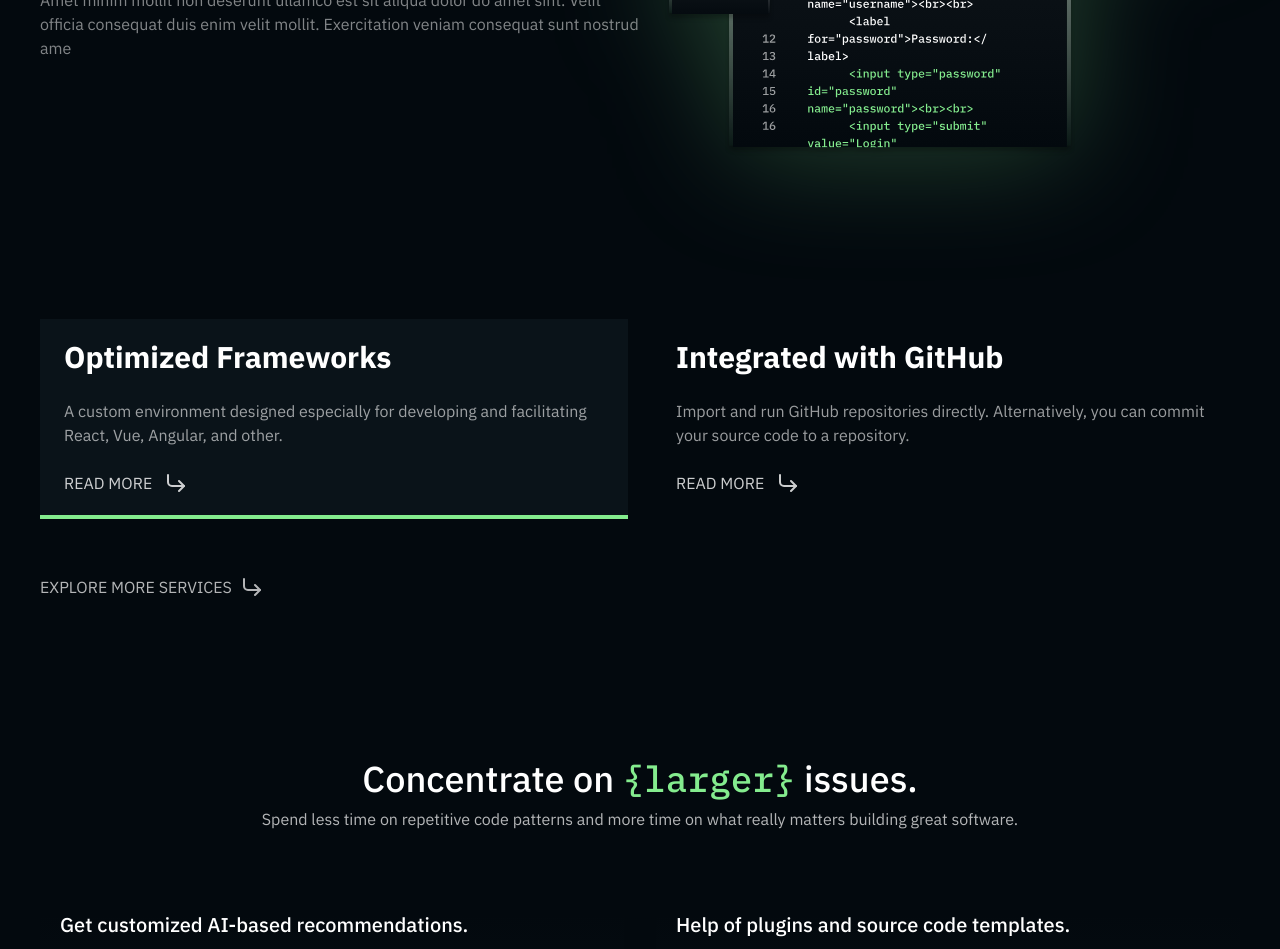
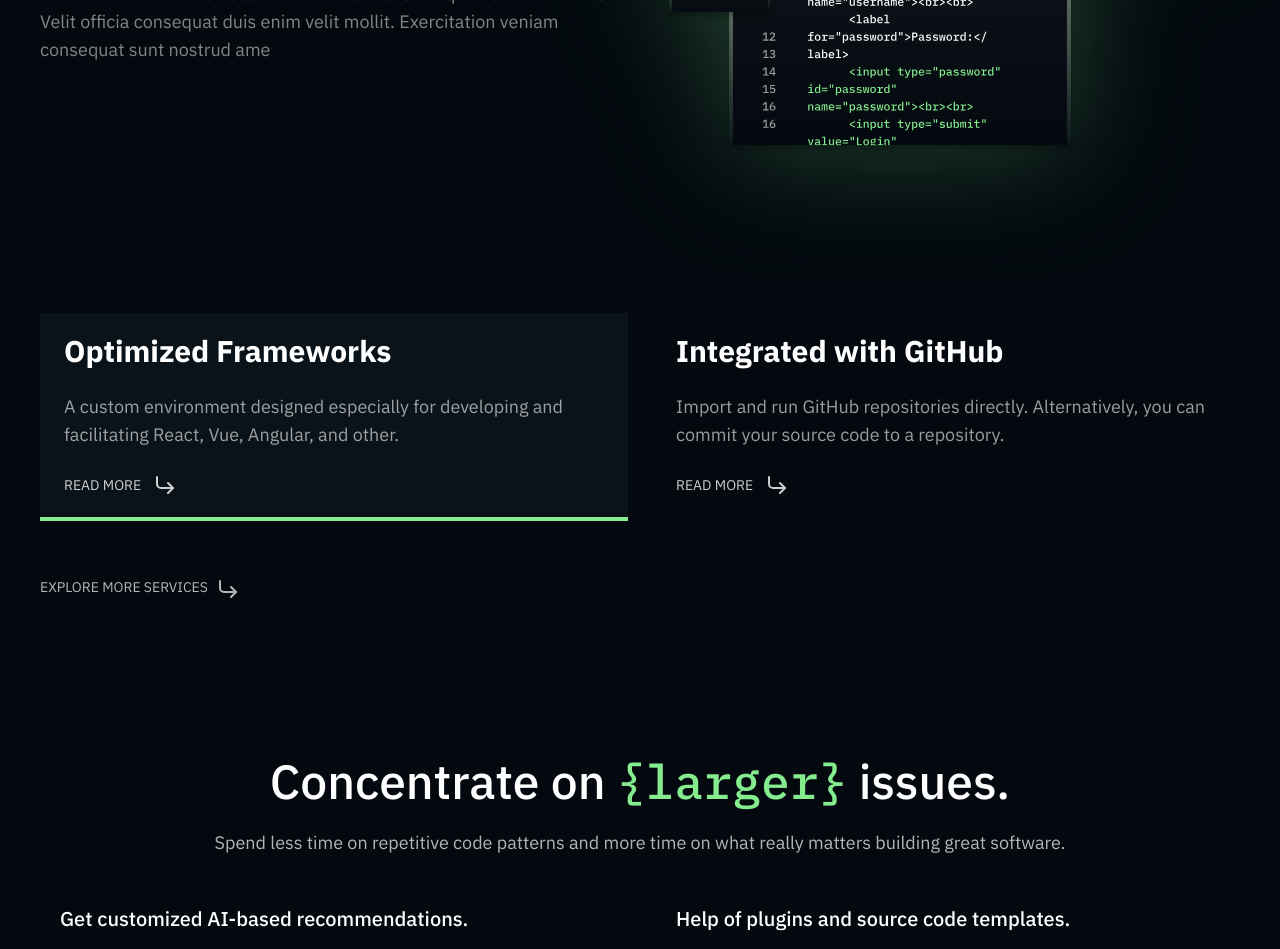
Before and after one commit to abdul-musabbir/md-abdul-mottalib, a React (Vite) app: page / in a window 1280 px wide. Shown: the part 1848-2797 px from the top of the page. Built offline with nearby package versions, Linux system fonts and the light colour scheme.

Commit message:
update all section

```diff
--- a/src/components/CardBox.jsx
+++ b/src/components/CardBox.jsx
@@ -9,14 +9,14 @@ export default function CardBox() {
           <h3 className="text-2xl font-bold xl:text-3xl">
             Optimized Frameworks
           </h3>
-          <p className=" opacity-60">
+          <p className=" opacity-60 lg:text-lg">
             A custom environment designed especially for developing and
             facilitating React, Vue, Angular, and other.
           </p>
 
           <Link
             to={""}
-            className="uppercase opacity-80 flex gap-3 items-center"
+            className="uppercase opacity-80 flex gap-3 items-center lg:text-sm"
           >
             read more <CornerDownRightIcon />
           </Link>
@@ -28,14 +28,14 @@ export default function CardBox() {
           <h3 className="text-2xl font-bold xl:text-3xl">
             Integrated with GitHub
           </h3>
-          <p className=" opacity-60">
+          <p className=" opacity-60 lg:text-lg">
             Import and run GitHub repositories directly. Alternatively, you can
             commit your source code to a repository.
           </p>
 
           <Link
             to={""}
-            className="uppercase opacity-80 flex gap-3 items-center"
+            className="uppercase opacity-80 flex gap-3 items-center lg:text-sm"
           >
             read more <CornerDownRightIcon />
           </Link>
@@ -43,7 +43,7 @@ export default function CardBox() {
       </div>
 
       <div className="xl:mt-8">
-        <Link to={"/"} className="uppercase flex gap-2 opacity-70">
+        <Link to={"/"} className="uppercase flex gap-2 opacity-70 lg:text-sm">
           explore more services <CornerDownRightIcon />
         </Link>
       </div>
--- a/src/components/CircleProvides.jsx
+++ b/src/components/CircleProvides.jsx
@@ -16,7 +16,7 @@ export default function CircleProvides() {
 
           <div className="flex flex-col md:grid md:grid-cols-2 md:gap-10 md:mt-10 gap-16 mt-5">
             <div className="flex flex-col gap-5">
-              <p className="opacity-65">
+              <p className="opacity-65 lg:text-lg">
                 Create issues, sections into tasks, track relationships, add
                 custom spaces, and initiate discussions. Visualize large
                 projects with spreadsheets or codeboards, and use the help of
--- a/src/components/Concentrate.jsx
+++ b/src/components/Concentrate.jsx
@@ -3,21 +3,21 @@ import CodeImage from "../assets/img/frame2.svg";
 import ContentBox from "./ContentBox";
 export default function Concentrate() {
   return (
-    <div className="">
-      <div className="flex flex-col gap-2">
-        <h2 className="text-3xl text-center font-medium xl:text-4xl">
+    <div className="flex flex-col gap-12">
+      <div className="flex flex-col gap-6">
+        <h2 className="text-3xl text-center font-medium lg:text-5xl">
           Concentrate on{" "}
           <span className="ibm-plex-mono text-greens">{"{larger}"}</span>{" "}
           issues.
         </h2>
 
-        <p className="opacity-70 text-center">
+        <p className="opacity-70 text-center lg:text-lg">
           Spend less time on repetitive code patterns and more time on what
           really matters building great software.
         </p>
       </div>
 
-      <div className="mt-20">
+      <div className="">
         <ContentBox data={data} />
       </div>
     </div>
--- a/src/components/DevelopSection.jsx
+++ b/src/components/DevelopSection.jsx
@@ -10,7 +10,7 @@ export default function DevelopSection() {
             web applications in one place.
           </h2>
 
-          <p className="mt-8 opacity-50">
+          <p className="mt-8 opacity-50 lg:text-lg">
             Amet minim mollit non deserunt ullamco est sit aliqua dolor do amet
             sint. Velit officia consequat duis enim velit mollit. Exercitation
             veniam consequat sunt nostrud ame
--- a/src/components/Header.jsx
+++ b/src/components/Header.jsx
@@ -8,7 +8,7 @@ export default function Header() {
   // const [state, dispatch] = useReducer(reducer, initialState);
   const [drop, setDrop] = useState(false);
   return (
-    <div className="py-2 lg:py-4 sticky top-0 left-0 right-0 z-50">
+    <div className="py-2 lg:py-4 sticky top-0 left-0 right-0 z-50 bg-[#03090e]">
       <div className="flex w-11/12 mx-auto bg-[#0f1206] h-20 xl:w-[1200px]">
         <div className="mx-auto flex w-11/12 justify-between items-center">
           <div>
--- a/src/components/Home.jsx
+++ b/src/components/Home.jsx
@@ -88,23 +88,23 @@ export default function Home() {
           </div>
         </div>
 
-        <div className="xl:my-20 my-10">
+        <div className="xl:my-[50px] my-10 lg:py-7">
           <DevelopSection />
         </div>
 
-        <div className="xl:my-20 my-10">
+        <div className="xl:my-[50px] my-10 lg:py-7">
           <CardBox />
         </div>
 
-        <div className="xl:my-20 my-10">
+        <div className="xl:my-[50px] my-10 lg:py-7">
           <Concentrate />
         </div>
 
-        <div className="xl:my-20 my-10">
+        <div className="xl:my-[50px] my-10 lg:py-7">
           <CircleProvides />
         </div>
 
-        <div className="xl:mt-20 xl:mb-40 mt-10 mb-20">
+        <div className="xl:mt-[50px] mt-10 mb-20 lg:py-7">
           <JoinTheCommunity />
         </div>
       </div>
```
